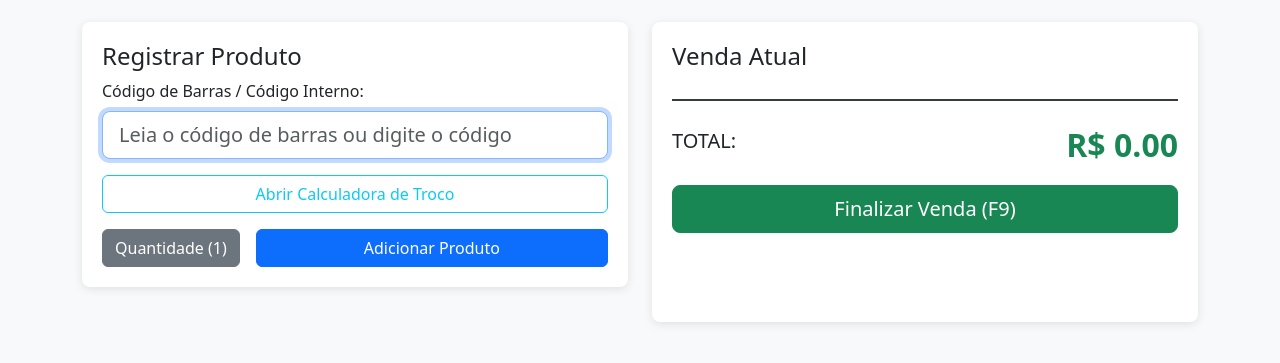
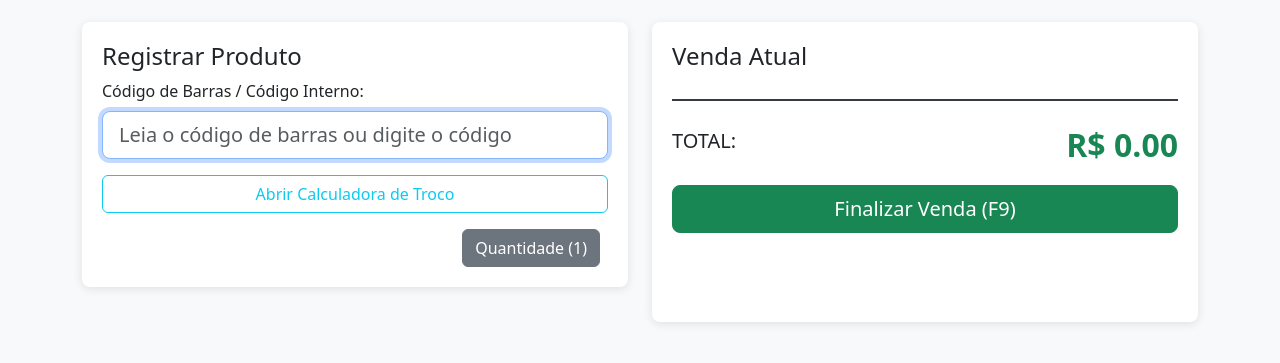
Before and after one commit to PietroHUB/POINT_OF_SALE, a Django app: page / in a window 1280 px wide. Shown: the part 70-433 px from the top of the page. Run offline with Django 5.2, Linux system fonts and the light colour scheme; data comes from the database, SQL or seed files in the repository; data that the repository does not hold is empty.

Commit message:
ajuste tarefa ate a tarefa 10

```diff
--- a/caixa/templates/caixa/sales_page.html
+++ b/caixa/templates/caixa/sales_page.html
@@ -73,10 +73,11 @@
                             Abrir Calculadora de Troco
                         </button>
                     </div>
-                    <!-- Botões de Quantidade e Adicionar Produto -->
+                    <!-- Botão de Quantidade -->
                     <div class="d-grid gap-2 d-md-flex justify-content-md-end">
-                        <button class="btn btn-secondary me-md-2" type="button" id="quantityButton" data-bs-toggle="modal" data-bs-target="#quantityModal">Quantidade (<span id="currentPendingQuantity">1</span>)</button>
-                        <button class="btn btn-primary flex-grow-1" type="button" id="addProductByCode">Adicionar Produto</button>
+                        <button class="btn btn-secondary me-md-2" type="button" data-bs-toggle="modal" data-bs-target="#quantityModal">Quantidade (<span id="currentPendingQuantity">1</span>)</button>
+                        <!-- O botão "Adicionar Produto" foi removido da interface para agilizar o fluxo. A funcionalidade continua via tecla Enter. -->
+                        <button class="btn btn-primary flex-grow-1" type="button" id="addProductByCode" style="display: none;">Adicionar Produto</button>
                     </div>
                 </div>
 
@@ -493,11 +494,28 @@
                 }
             });
             document.addEventListener('keydown', e => {
-                if (e.key === 'F9') { e.preventDefault(); finalizeSaleButton.click(); }
+                document.addEventListener('keydown', e => {
+                // Atalho para finalizar venda
+                if (e.key === 'F9') {
+                    e.preventDefault();
+                    finalizeSaleButton.click();
+                }
+
+                // Atalhos para formas de pagamento (somente quando o modal está aberto)
                 if (finalizeSaleModalInstance._isShown) {
+                    // CORREÇÃO: Ignora os atalhos numéricos se o foco já estiver em um campo de input.
+                    const targetIsInput = e.target.tagName === 'INPUT';
+                    if (targetIsInput) {
+                        return; // Permite a digitação normal no campo.
+                    }
+
                     const key = parseInt(e.key, 10);
-                    if (!isNaN(key) && key > 0 && key <= paymentMethodButtons.length) { e.preventDefault(); paymentMethodButtons[key - 1].click(); }
+                    if (!isNaN(key) && key > 0 && key <= paymentMethodButtons.length) {
+                        e.preventDefault(); // Previne a ação padrão apenas se for um atalho válido.
+                        paymentMethodButtons[key - 1].click();
+                    }
                 }
+            });
             });
             function getCookie(name) { let v = document.cookie.match('(^|;) ?' + name + '=([^;]*)(;|$)'); return v ? v[2] : null; }
             renderSaleItems();
```
Also changed, not shown: caixa/migrations/0003_create_default_payment_methods.py (added).
